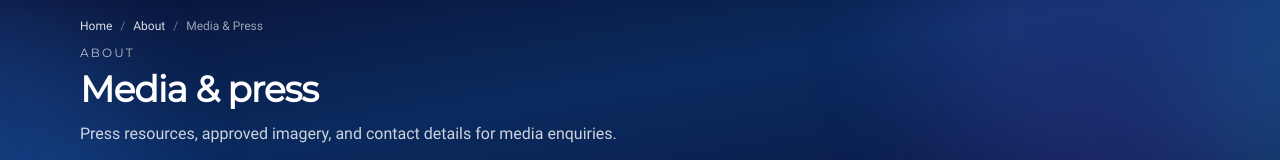
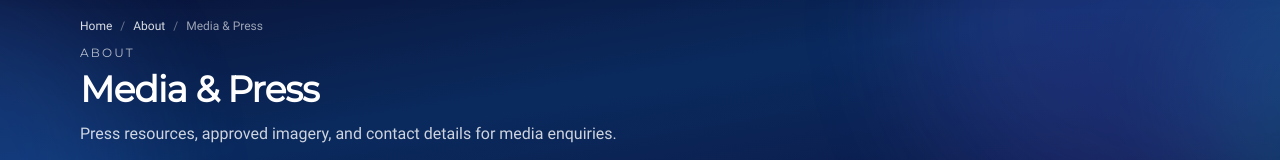
Before and after one commit to naqvi00/epc-frontend, a React (Vite) app: page /about/media in a window 1280 px wide. Shown: the part 204-364 px from the top of the page. Built offline with nearby package versions, Linux system fonts and the light colour scheme; no server answers.

Commit message:
Update MediaPress.tsx

```diff
--- a/src/pages/about/MediaPress.tsx
+++ b/src/pages/about/MediaPress.tsx
@@ -93,7 +93,7 @@ export default function MediaPress() {
       <PageHeader
         variant="gradient"
         eyebrow="About"
-        title="Media & press"
+        title="Media & Press"
         description="Press resources, approved imagery, and contact details for media enquiries."
         crumbs={[
           { label: "Home", href: "/" },
```
